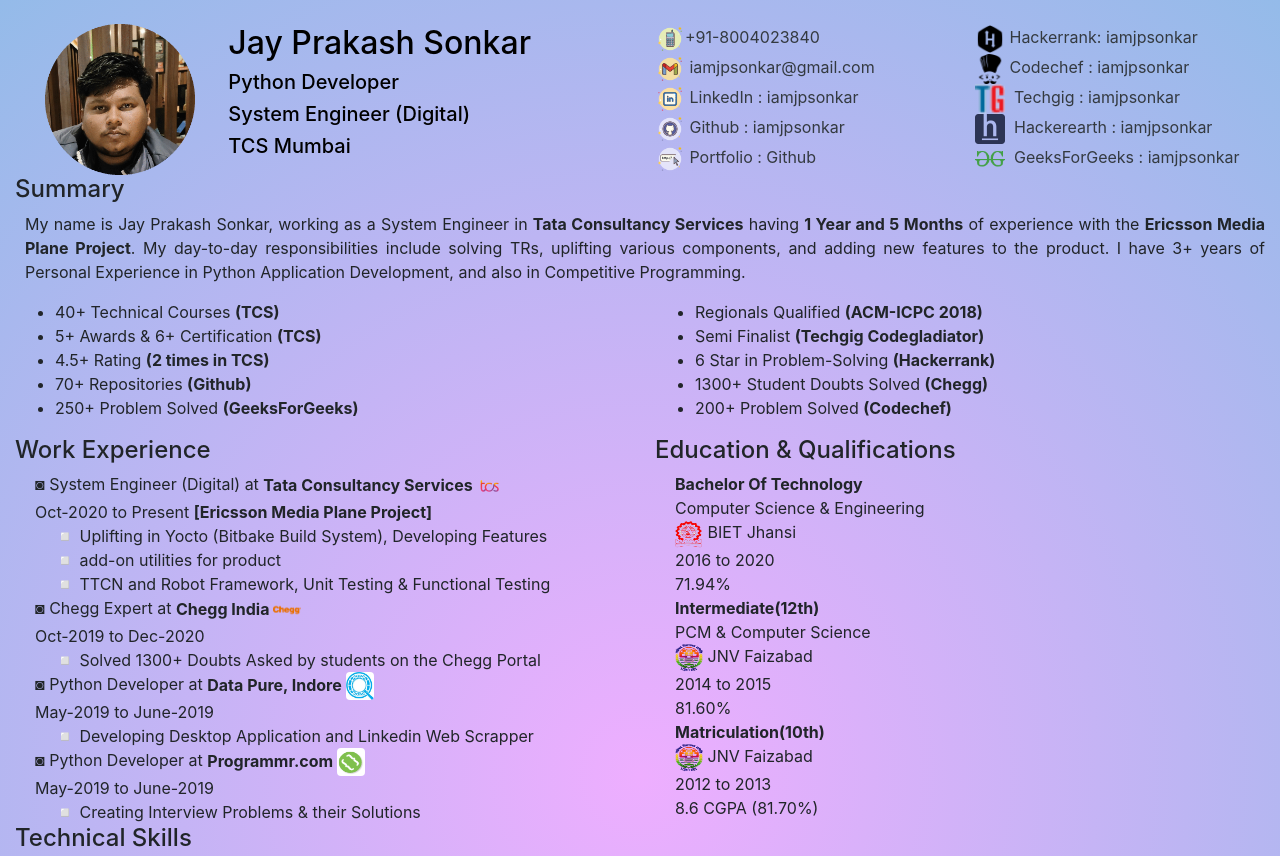
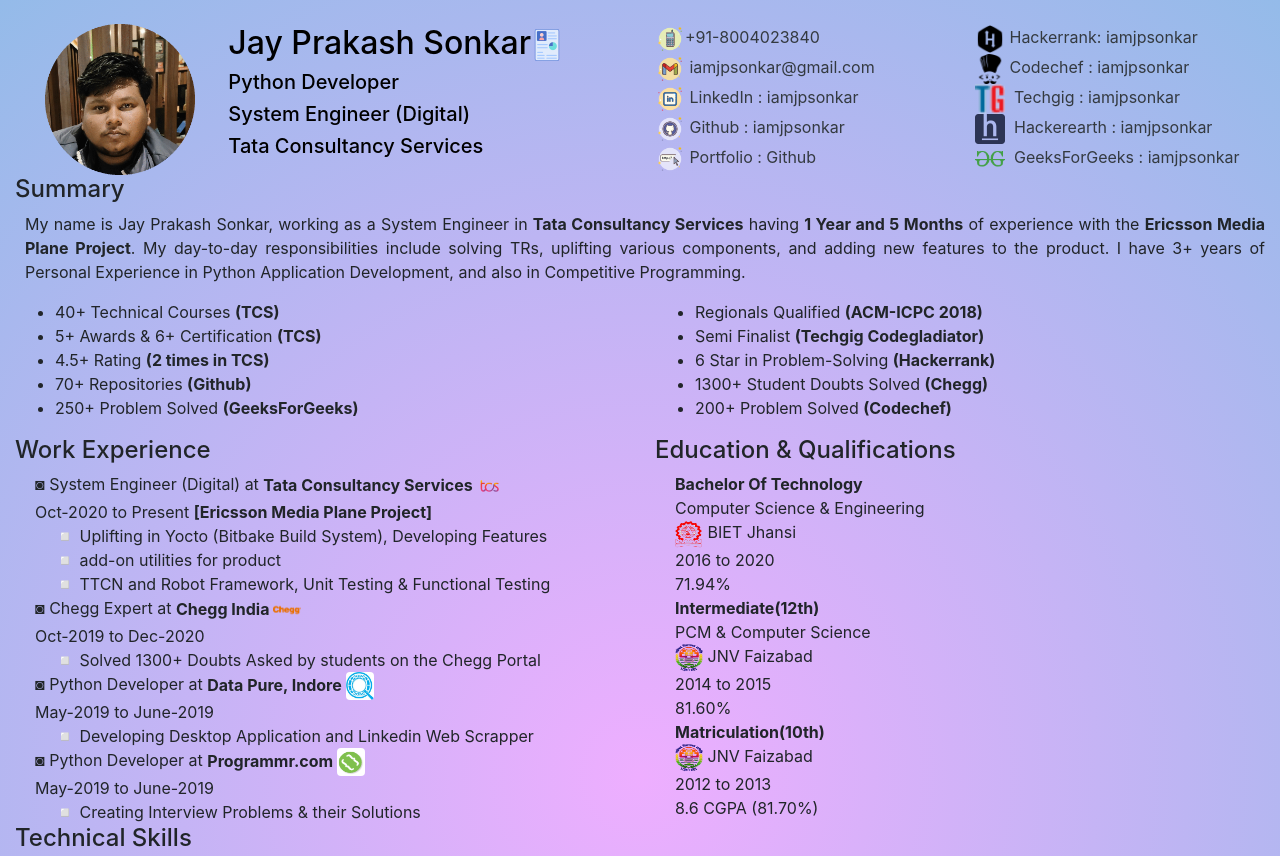
Before and after one commit to iamjpsonkar/portfolio, a plain HTML site: page resume/index.html in a window 1280 px wide. Shown: the top 856 px of the page. Drawn offline with Linux system fonts and the light colour scheme.

Commit message:
Removed Location

```diff
--- a/resume/index.html
+++ b/resume/index.html
@@ -64,10 +64,10 @@
 				</a>
 			</div>
 			<div class="col-sm-4">
-				<h2>Jay Prakash Sonkar</h2>
+				<h2>Jay Prakash Sonkar<a target="_blank" href="https://iamjpsonkar.github.io/portfolio/resume/" ><img src="../images/icons/resume_icon.png" alt="(Resume)" width="32" height="32"></a></h2>
 				<h5>Python Developer</h5>
 				<h5>System Engineer (Digital)</h5>
-				<h5>TCS Mumbai</h5>
+				<h5>Tata Consultancy Services</h5>
 			</div>
 			<div class="col-sm-3">
 				<span class="text-dark"><img src="../images/icons/phone_icon.png" height="30px" width="30px" alt="Phone">+91-8004023840</span>
```
Also changed, not shown: index.html (+1 -1 lines).
